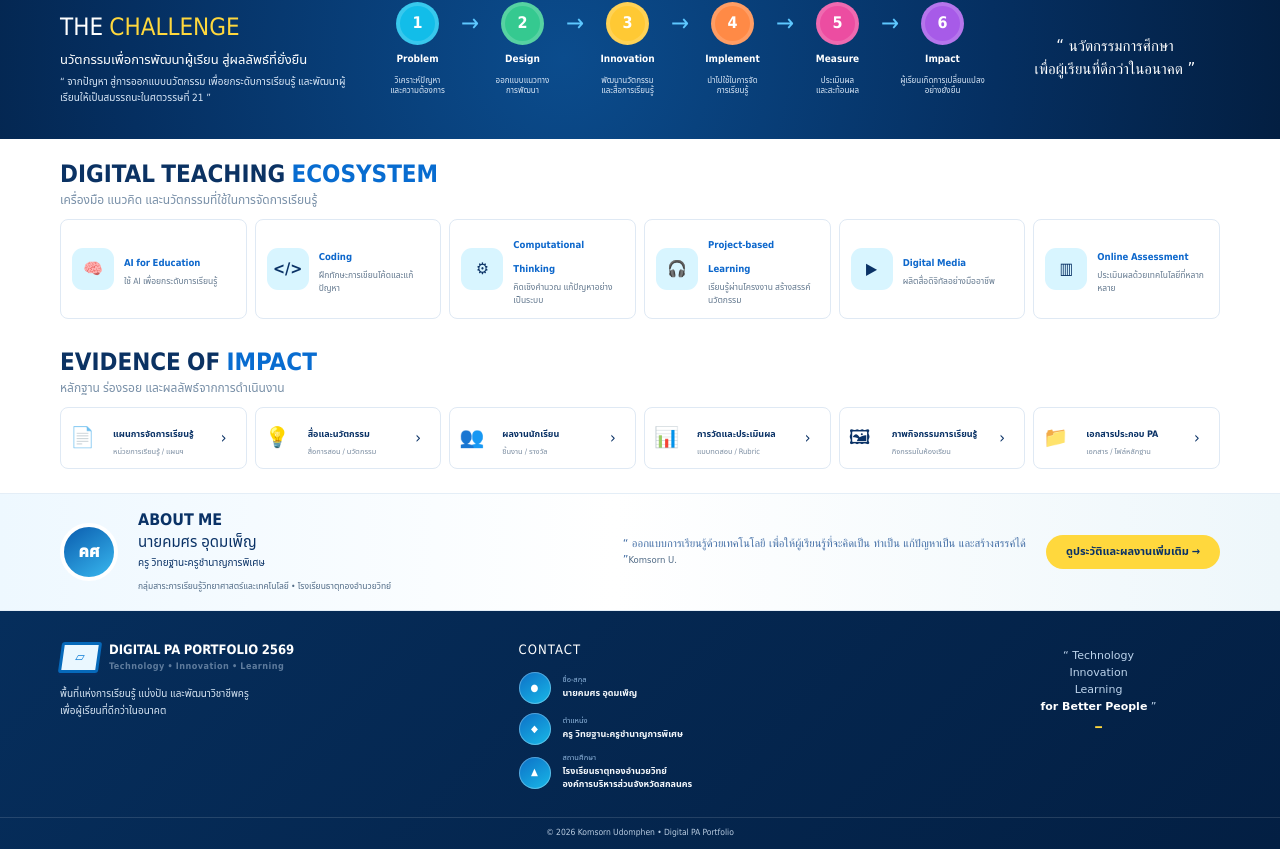
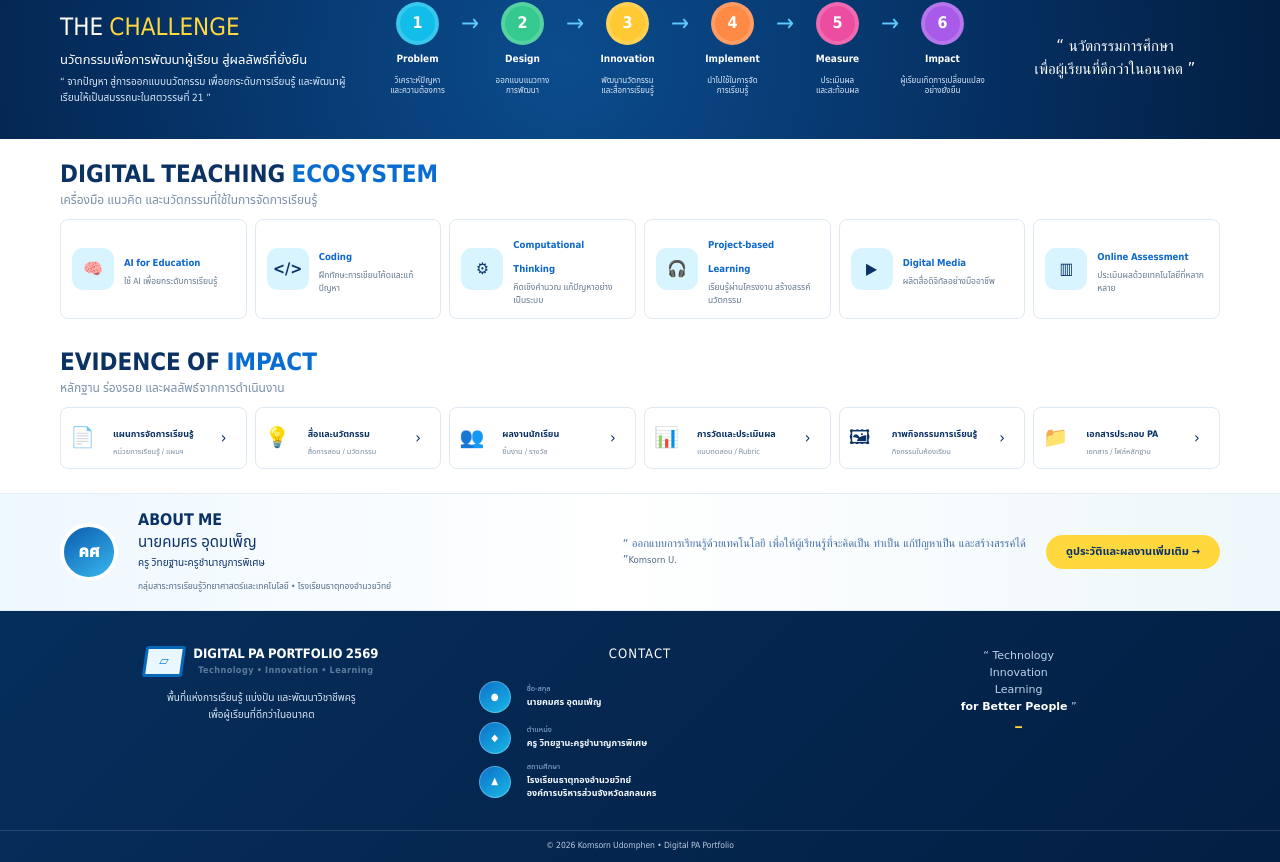
Before and after one commit to komsorn1982/TechClass, a Next.js app: page / in a window 1280 px wide. Shown: the part 1128-1990 px from the top of the page. Built offline with nearby package versions, Linux system fonts and the light colour scheme.

Commit message:
Center desktop footer professionally

```diff
--- a/app/portfolio.css
+++ b/app/portfolio.css
@@ -64,3 +64,49 @@
 @media(max-width:760px){
   .footer-pro{grid-template-columns:1fr;gap:30px}
 }
+
+/* Desktop footer: centered professional composition */
+@media(min-width:1051px){
+  .pa-footer .footer-pro{
+    width:min(1080px,calc(100% - 80px));
+    grid-template-columns:repeat(3,minmax(0,1fr));
+    gap:56px;
+    justify-items:center;
+    align-items:start;
+    padding:34px 0 30px;
+  }
+  .footer-pro-brand{
+    width:100%;
+    align-items:center;
+    text-align:center;
+  }
+  .footer-pro-brand .footer-brand{
+    justify-content:center;
+  }
+  .footer-pro-brand>p{
+    text-align:center;
+    max-width:320px;
+  }
+  .footer-pro-contact{
+    width:100%;
+    max-width:330px;
+    justify-self:center;
+  }
+  .footer-pro-contact h3{
+    text-align:center;
+    margin-bottom:8px;
+  }
+  .contact-row{
+    width:100%;
+    grid-template-columns:36px 1fr;
+    gap:12px;
+    text-align:left;
+  }
+  .footer-pro-quote{
+    width:100%;
+    justify-self:center;
+    align-self:start;
+    text-align:center;
+    padding-top:2px;
+  }
+}
```
